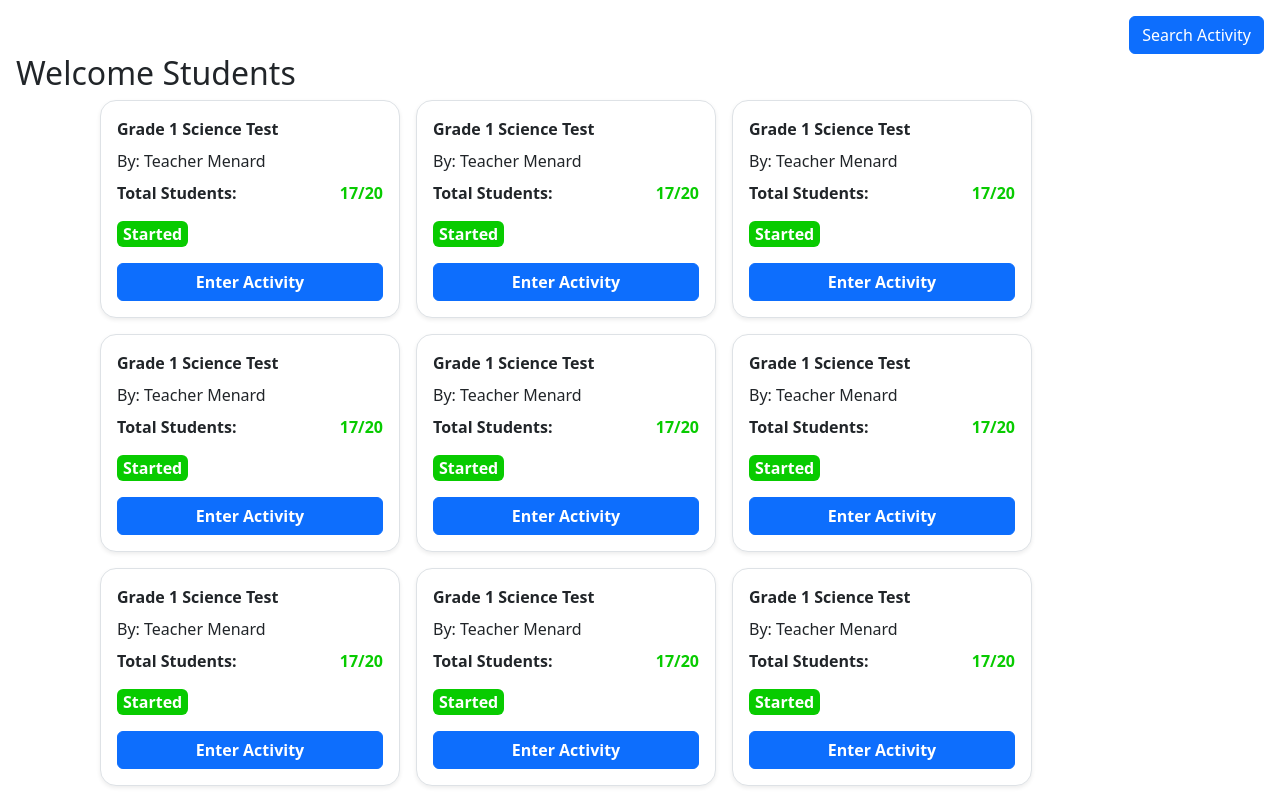
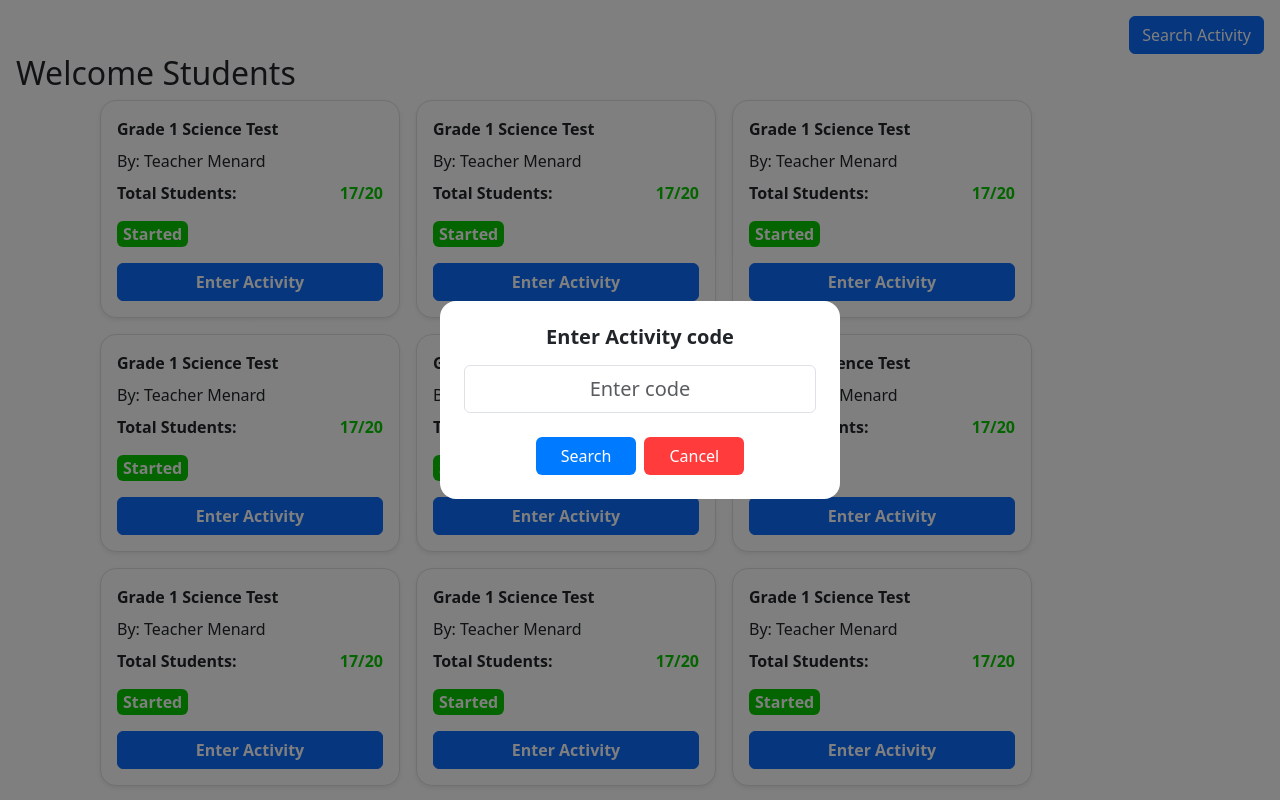
Before and after one commit to jacobmenard/atomxplor, a React (Vite) app in the folder web/: page /public in a window 1280 px wide. Both pictures are taken after a click on the button "Search Activity". Shown: the top 800 px of the page. Built offline with nearby package versions, Linux system fonts and the light colour scheme.

Commit message:
Refactoring and creating modals

```diff
--- a/web/src/pages/Public.jsx
+++ b/web/src/pages/Public.jsx
@@ -1,20 +1,34 @@
-import React from "react";
+import React, { useState } from "react";
 
 const Public = () => {
+  const [showModal, setShowModal] = useState(false);
+  const [activityCode, setActivityCode] = useState("");
+
+  const handleSearch = () => {
+    console.log("Searching:", activityCode);
+  };
+
   return (
     <div className="">
       <div className="d-flex justify-content-end mt-3 me-3 sticky-top">
-        <button className="btn btn-primary">Search Activity</button>
+        <button className="btn btn-primary" onClick={() => setShowModal(true)}>
+          Search Activity
+        </button>
       </div>
+
       <div className="mb-2">
         <h2 className="ms-3">Welcome Students</h2>
       </div>
-      <div className="d-flex flex-wrap gap-3" style={{marginLeft: "100px", marginRight:"50px"}}>
+
+      <div
+        className="d-flex flex-wrap gap-3"
+        style={{ marginLeft: "100px", marginRight: "50px" }}
+      >
         {[...Array(20)].map((_, index) => (
           <div
             key={index}
             className="border p-3 rounded-4 bg-white shadow-sm"
-            style={{width: "300px"}}
+            style={{ width: "300px" }}
           >
             <p className="fw-bold mb-2">Grade 1 Science Test</p>
             <p className="mb-2">By: Teacher Menard</p>
@@ -39,6 +53,47 @@ const Public = () => {
           </div>
         ))}
       </div>
+
+      {/* MODAL */}
+      {showModal && (
+        <div
+          className="position-fixed top-0 start-0 w-100 h-100 d-flex justify-content-center align-items-center"
+          style={{
+            backgroundColor: "rgba(0,0,0,0.5)",
+            zIndex: 9999,
+          }}
+        >
+          <div className="bg-white rounded-4 p-4" style={{ width: "400px" }}>
+            <h5 className="text-center fw-bold mb-3">Enter Activity code</h5>
+
+            <input
+              type="text"
+              className="form-control text-center fs-5 py-2"
+              placeholder="Enter code"
+              value={activityCode}
+              onChange={(e) => setActivityCode(e.target.value)}
+            />
+
+            <div className="d-flex justify-content-center mt-4 gap-2">
+              <button
+                className="btn text-white px-4"
+                style={{ backgroundColor: "#007bff" }}
+                onClick={handleSearch}
+              >
+                Search
+              </button>
+
+              <button
+                className="btn text-white px-4"
+                style={{ backgroundColor: "#ff3b3b" }}
+                onClick={() => setShowModal(false)}
+              >
+                Cancel
+              </button>
+            </div>
+          </div>
+        </div>
+      )}
     </div>
   );
 };
```
